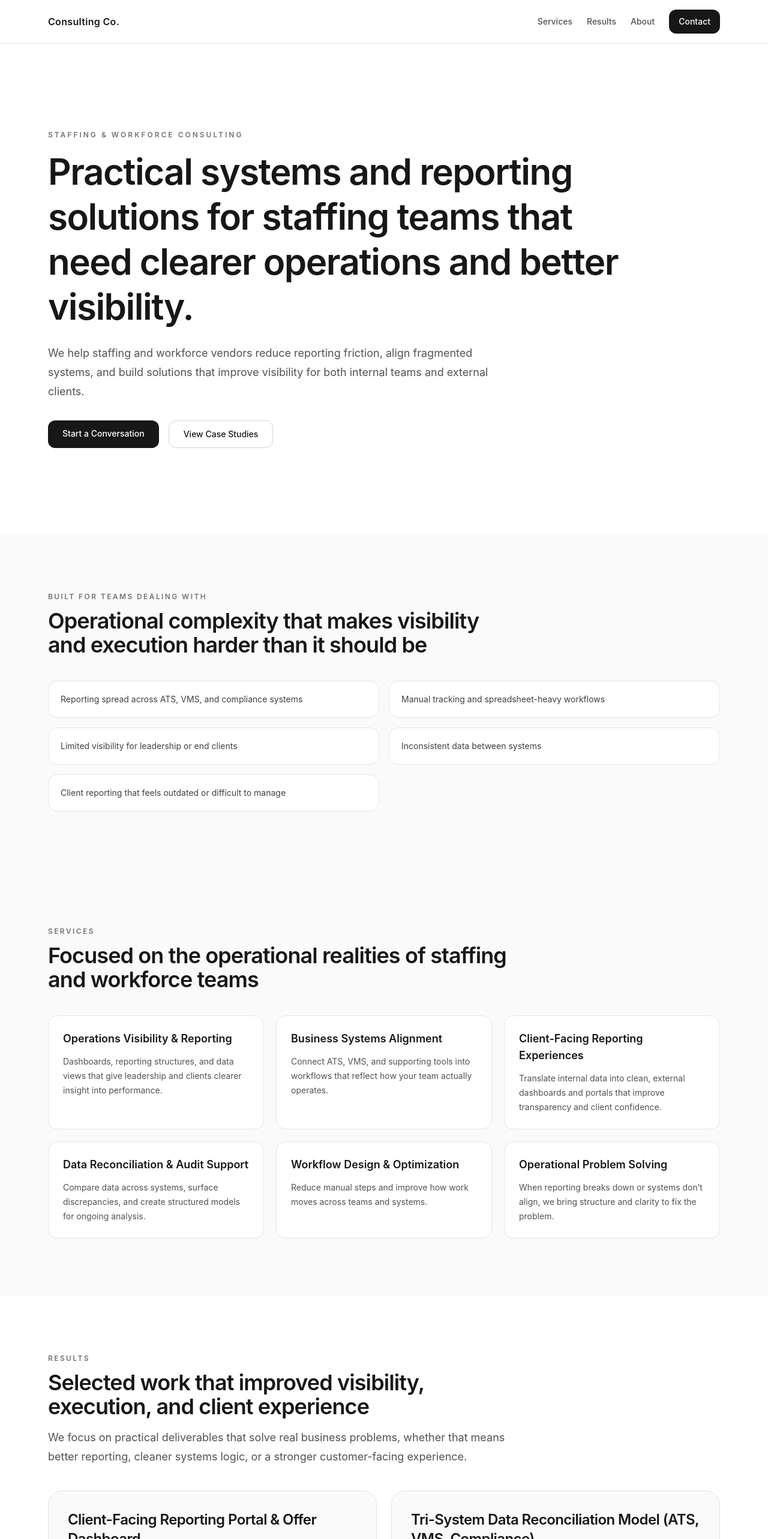
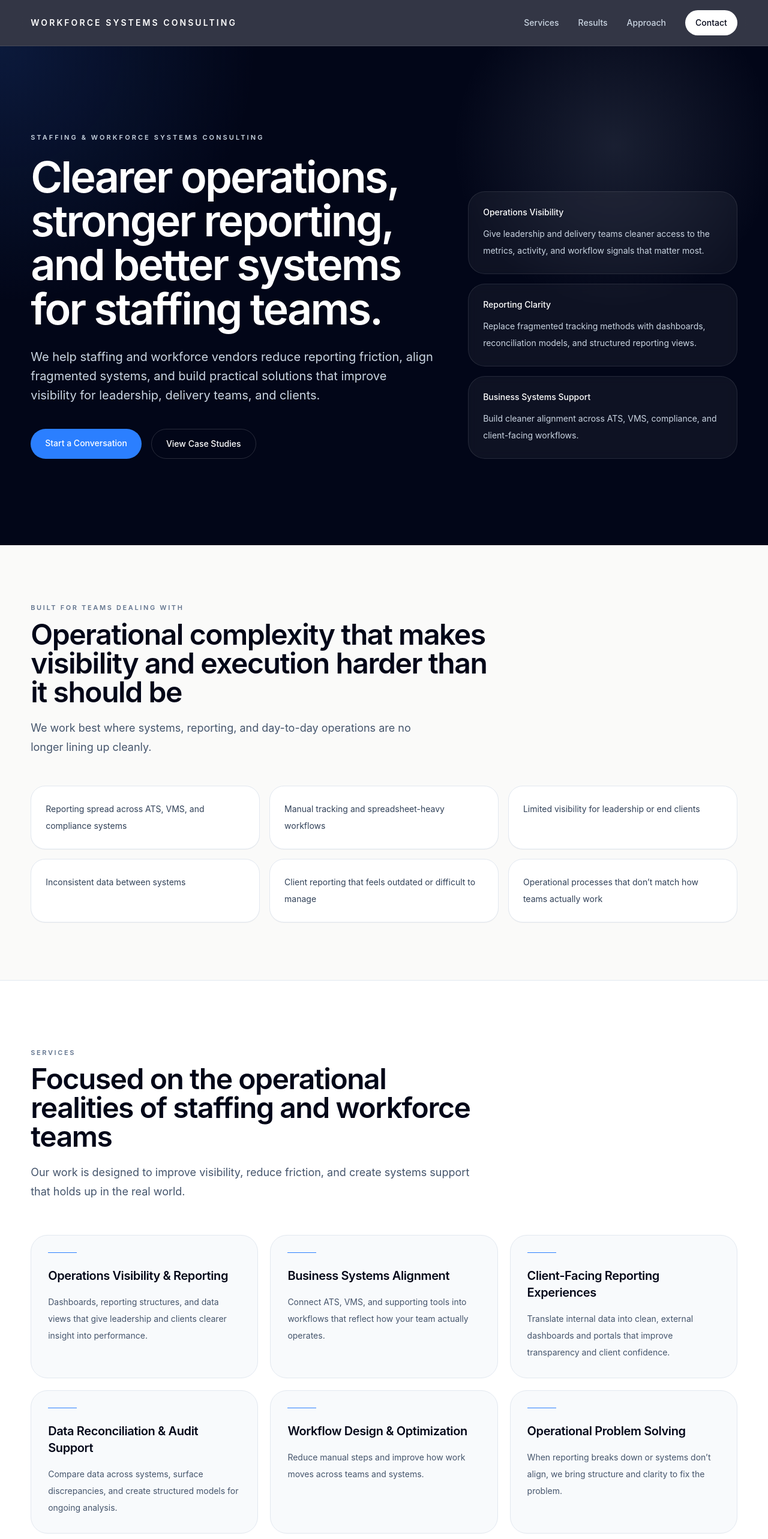
Before and after one commit to johnson7m/consulting-landing-page, a React (Vite) app: page / in a window 1280 px wide. Shown: the top 2566 px of the page at 60% size. Built offline with nearby package versions, Linux system fonts and the light colour scheme.

Commit message:
Apply premium modern startup visual upgrade

```diff
--- a/src/App.jsx
+++ b/src/App.jsx
@@ -9,7 +9,7 @@ import Footer from "./sections/Footer";
 
 function App() {
   return (
-    <div className="min-h-screen bg-neutral-50 text-neutral-900">
+    <div className="min-h-screen bg-stone-50 text-slate-950 antialiased">
       <Navbar />
       <main>
         <Hero />
--- a/src/components/Navbar.jsx
+++ b/src/components/Navbar.jsx
@@ -1,36 +1,36 @@
 function Navbar() {
   return (
-    <header className="sticky top-0 z-50 border-b border-neutral-200 bg-white/90 backdrop-blur">
-      <div className="mx-auto flex min-h-[72px] w-[min(1120px,92%)] items-center justify-between">
+    <header className="sticky top-0 z-50 border-b border-white/10 bg-slate-950/80 backdrop-blur-xl">
+      <div className="mx-auto flex min-h-[76px] w-[min(1180px,92%)] items-center justify-between">
         <a
           href="#top"
-          className="text-base font-semibold tracking-[0.02em] text-neutral-900"
+          className="text-sm font-semibold uppercase tracking-[0.22em] text-white"
         >
-          Consulting Co.
+          Workforce Systems Consulting
         </a>
 
-        <nav className="hidden items-center gap-6 md:flex">
+        <nav className="hidden items-center gap-8 md:flex">
           <a
             href="#services"
-            className="text-sm font-medium text-neutral-600 transition hover:text-neutral-900"
+            className="text-sm font-medium text-slate-300 transition hover:text-white"
           >
             Services
           </a>
           <a
             href="#results"
-            className="text-sm font-medium text-neutral-600 transition hover:text-neutral-900"
+            className="text-sm font-medium text-slate-300 transition hover:text-white"
           >
             Results
           </a>
           <a
             href="#about"
-            className="text-sm font-medium text-neutral-600 transition hover:text-neutral-900"
+            className="text-sm font-medium text-slate-300 transition hover:text-white"
           >
-            About
+            Approach
           </a>
           <a
             href="#contact"
-            className="rounded-xl bg-neutral-900 px-4 py-2.5 text-sm font-medium text-white transition hover:opacity-90"
+            className="rounded-full border border-white/15 bg-white px-4 py-2.5 text-sm font-medium text-slate-950 transition hover:bg-slate-200"
           >
             Contact
           </a>
--- a/src/sections/About.jsx
+++ b/src/sections/About.jsx
@@ -1,25 +1,29 @@
 function About() {
   return (
-    <section id="about" className="py-20 md:py-24">
-      <div className="mx-auto w-[min(1120px,92%)]">
-        <p className="mb-3 text-xs font-semibold uppercase tracking-[0.2em] text-neutral-500">
-          Approach
-        </p>
+    <section id="about" className="bg-slate-950 py-20 text-white md:py-28">
+      <div className="mx-auto grid w-[min(1180px,92%)] gap-10 lg:grid-cols-[0.9fr_1.1fr]">
+        <div>
+          <p className="mb-3 text-[11px] font-semibold uppercase tracking-[0.24em] text-slate-400">
+            Approach
+          </p>
 
-        <h2 className="max-w-3xl text-3xl font-semibold tracking-tight sm:text-4xl">
-          Built around real operational problems, not abstract transformation
-        </h2>
+          <h2 className="text-3xl font-semibold tracking-[-0.03em] sm:text-5xl">
+            Built around real operational problems, not abstract transformation
+          </h2>
+        </div>
 
-        <div className="mt-6 max-w-3xl space-y-5 text-lg leading-8 text-neutral-600">
+        <div className="space-y-6 text-lg leading-8 text-slate-300">
           <p>
-            We focus on solving problems that sit between systems, workflows,
-            and execution. That means understanding how your team actually works,
-            not just how systems are supposed to work.
+            We focus on the problems that sit between systems, workflows, and
+            execution. That means understanding how staffing teams actually work,
+            where visibility breaks down, and where manual friction starts to
+            compound.
           </p>
 
           <p>
-            The goal is simple: reduce friction, improve visibility, and create
-            solutions that make the business easier to operate.
+            The goal is simple: reduce noise, improve clarity, and build
+            solutions that make the business easier to operate for internal
+            stakeholders and external clients alike.
           </p>
         </div>
       </div>
--- a/src/sections/Contact.jsx
+++ b/src/sections/Contact.jsx
@@ -1,28 +1,35 @@
 function Contact() {
   return (
-    <section id="contact" className="py-20 md:py-24">
-      <div className="mx-auto w-[min(1120px,92%)]">
-        <div className="rounded-3xl border border-neutral-200 bg-white p-8 shadow-sm md:p-12">
-          <p className="mb-3 text-xs font-semibold uppercase tracking-[0.2em] text-neutral-500">
+    <section id="contact" className="py-20 md:py-28">
+      <div className="mx-auto w-[min(1180px,92%)]">
+        <div className="rounded-[36px] border border-slate-200 bg-white p-8 shadow-[0_20px_50px_rgba(15,23,42,0.06)] md:p-14">
+          <p className="mb-3 text-[11px] font-semibold uppercase tracking-[0.24em] text-slate-500">
             Contact
           </p>
 
-          <h2 className="max-w-3xl text-3xl font-semibold tracking-tight text-neutral-900 sm:text-4xl">
-            Let's fix what's slowing down your operations
+          <h2 className="max-w-4xl text-3xl font-semibold tracking-[-0.03em] text-slate-950 sm:text-5xl">
+            Let’s fix what’s slowing down your operations
           </h2>
 
-          <p className="mt-5 max-w-2xl text-lg leading-8 text-neutral-600">
-            Whether you need a better reporting model, a cleaner operational
-            workflow, improved system visibility, or a stronger client-facing
-            solution, we can start with a straightforward conversation.
+          <p className="mt-6 max-w-2xl text-lg leading-8 text-slate-600">
+            Whether the challenge is reporting clarity, systems alignment,
+            workflow friction, or client-facing visibility, we can start with a
+            focused conversation around the problem.
           </p>
 
-          <div className="mt-8">
+          <div className="mt-10 flex flex-wrap gap-4">
             <a
               href="mailto:your@email.com"
-              className="inline-flex rounded-xl bg-neutral-900 px-5 py-3 text-sm font-medium text-white transition hover:opacity-90"
+              className="rounded-full bg-slate-950 px-6 py-3.5 text-sm font-medium text-white transition hover:bg-slate-800"
             >
               Start the Conversation
+            </a>
+
+            <a
+              href="#results"
+              className="rounded-full border border-slate-300 px-6 py-3.5 text-sm font-medium text-slate-900 transition hover:bg-slate-100"
+            >
+              Review Case Studies
             </a>
           </div>
         </div>
--- a/src/sections/Footer.jsx
+++ b/src/sections/Footer.jsx
@@ -1,14 +1,14 @@
 function Footer() {
   return (
-    <footer className="border-t border-neutral-200 bg-white py-8">
-      <div className="mx-auto flex w-[min(1120px,92%)] flex-col gap-3 md:flex-row md:items-center md:justify-between">
-        <p className="text-sm text-neutral-500">
-          © 2026 Consulting Co. All rights reserved.
+    <footer className="border-t border-slate-200 bg-white py-8">
+      <div className="mx-auto flex w-[min(1180px,92%)] flex-col gap-3 md:flex-row md:items-center md:justify-between">
+        <p className="text-sm text-slate-500">
+          © 2026 Workforce Systems Consulting. All rights reserved.
         </p>
 
         <a
           href="#top"
-          className="text-sm font-medium text-neutral-600 transition hover:text-neutral-900"
+          className="text-sm font-medium text-slate-600 transition hover:text-slate-950"
         >
           Back to top
         </a>
--- a/src/sections/Hero.jsx
+++ b/src/sections/Hero.jsx
@@ -1,35 +1,68 @@
 function Hero() {
   return (
-    <section id="top" className="bg-white py-28 md:py-36">
-      <div className="mx-auto w-[min(1120px,92%)]">
-        <p className="mb-4 text-xs font-semibold uppercase tracking-[0.25em] text-neutral-500">
-          Staffing & Workforce Consulting
+    <section
+      id="top"
+      className="relative overflow-hidden bg-slate-950 py-28 text-white md:py-36"
+    >
+      <div className="absolute inset-0 bg-[radial-gradient(circle_at_top_left,rgba(59,130,246,0.16),transparent_28%),radial-gradient(circle_at_80%_20%,rgba(148,163,184,0.16),transparent_22%)]" />
+
+      <div className="relative mx-auto grid w-[min(1180px,92%)] gap-14 lg:grid-cols-[1.2fr_0.8fr] lg:items-end">
+        <div>
+          <p className="mb-5 text-[11px] font-semibold uppercase tracking-[0.28em] text-slate-300">
+            Staffing & Workforce Systems Consulting
           </p>
 
-        <h1 className="max-w-5xl text-4xl font-semibold leading-tight tracking-tight sm:text-5xl lg:text-6xl">
-          Practical systems and reporting solutions for staffing teams that need clearer operations and better visibility.
+          <h1 className="max-w-5xl text-4xl font-semibold leading-[1.02] tracking-[-0.04em] sm:text-5xl lg:text-7xl">
+            Clearer operations, stronger reporting, and better systems for staffing teams.
           </h1>
 
-        <p className="mt-6 max-w-3xl text-lg leading-8 text-neutral-600">
+          <p className="mt-7 max-w-2xl text-lg leading-8 text-slate-300 md:text-xl">
             We help staffing and workforce vendors reduce reporting friction,
-          align fragmented systems, and build solutions that improve visibility
-          for both internal teams and external clients.
+            align fragmented systems, and build practical solutions that improve
+            visibility for leadership, delivery teams, and clients.
           </p>
 
-        <div className="mt-8 flex flex-wrap gap-4">
+          <div className="mt-10 flex flex-wrap gap-4">
             <a
               href="#contact"
-            className="rounded-xl bg-neutral-900 px-6 py-3 text-sm font-medium text-white hover:opacity-90"
+              className="rounded-full bg-blue-500 px-6 py-3.5 text-sm font-medium text-white transition hover:bg-blue-400"
             >
               Start a Conversation
             </a>
 
             <a
               href="#results"
-            className="rounded-xl border border-neutral-300 px-6 py-3 text-sm font-medium hover:bg-neutral-100"
+              className="rounded-full border border-white/15 px-6 py-3.5 text-sm font-medium text-white transition hover:bg-white/5"
             >
               View Case Studies
             </a>
+          </div>
+        </div>
+
+        <div className="grid gap-4">
+          <div className="rounded-[28px] border border-white/10 bg-white/5 p-6 backdrop-blur-sm">
+            <p className="text-sm font-medium text-white">Operations Visibility</p>
+            <p className="mt-3 text-sm leading-7 text-slate-300">
+              Give leadership and delivery teams cleaner access to the metrics,
+              activity, and workflow signals that matter most.
+            </p>
+          </div>
+
+          <div className="rounded-[28px] border border-white/10 bg-white/5 p-6 backdrop-blur-sm">
+            <p className="text-sm font-medium text-white">Reporting Clarity</p>
+            <p className="mt-3 text-sm leading-7 text-slate-300">
+              Replace fragmented tracking methods with dashboards, reconciliation
+              models, and structured reporting views.
+            </p>
+          </div>
+
+          <div className="rounded-[28px] border border-white/10 bg-white/5 p-6 backdrop-blur-sm">
+            <p className="text-sm font-medium text-white">Business Systems Support</p>
+            <p className="mt-3 text-sm leading-7 text-slate-300">
+              Build cleaner alignment across ATS, VMS, compliance, and
+              client-facing workflows.
+            </p>
+          </div>
         </div>
       </div>
     </section>
--- a/src/sections/Problems.jsx
+++ b/src/sections/Problems.jsx
@@ -5,28 +5,34 @@ function Problems() {
     "Limited visibility for leadership or end clients",
     "Inconsistent data between systems",
     "Client reporting that feels outdated or difficult to manage",
+    "Operational processes that don’t match how teams actually work",
   ];
 
   return (
-    <section className="bg-neutral-50 py-20 md:py-24">
-      <div className="mx-auto w-[min(1120px,92%)]">
+    <section className="py-20 md:py-24">
+      <div className="mx-auto w-[min(1180px,92%)]">
         <div className="max-w-3xl">
-          <p className="mb-3 text-xs font-semibold uppercase tracking-[0.2em] text-neutral-500">
+          <p className="mb-3 text-[11px] font-semibold uppercase tracking-[0.24em] text-slate-500">
             Built for teams dealing with
           </p>
 
-          <h2 className="text-3xl font-semibold tracking-tight sm:text-4xl">
+          <h2 className="text-3xl font-semibold tracking-[-0.03em] text-slate-950 sm:text-5xl">
             Operational complexity that makes visibility and execution harder than it should be
           </h2>
+
+          <p className="mt-5 max-w-2xl text-lg leading-8 text-slate-600">
+            We work best where systems, reporting, and day-to-day operations are
+            no longer lining up cleanly.
+          </p>
         </div>
 
-        <div className="mt-10 grid gap-4 md:grid-cols-2">
+        <div className="mt-12 grid gap-4 md:grid-cols-2 xl:grid-cols-3">
           {problems.map((item) => (
             <div
               key={item}
-              className="rounded-2xl border border-neutral-200 bg-white p-5 text-sm text-neutral-700"
+              className="rounded-[24px] border border-slate-200 bg-white p-6 shadow-[0_1px_0_rgba(15,23,42,0.04)]"
             >
-              {item}
+              <p className="text-sm leading-7 text-slate-700">{item}</p>
             </div>
           ))}
         </div>
--- a/src/sections/Results.jsx
+++ b/src/sections/Results.jsx
@@ -8,7 +8,7 @@ function Results() {
         "Created daily visibility into team performance and offer activity",
         "Improved client transparency and strengthened negotiating position",
         "Replaced dated tracking methods with a scalable reporting design",
-        "Built similar internal dashboards to reduce manual reporting effort"
+        "Built similar internal dashboards to reduce manual reporting effort",
       ],
     },
     {
@@ -19,54 +19,59 @@ function Results() {
         "Improved visibility into discrepancies and system deltas",
         "Created a more robust analytical model with rollup presentation",
         "Helped support cleaner auditing and self-reporting processes",
-        "Provided leadership with clearer insight into operational variables"
+        "Provided leadership with clearer insight into operational variables",
       ],
     },
   ];
 
   return (
-    <section id="results" className="bg-white py-20 md:py-24">
-      <div className="mx-auto w-[min(1120px,92%)]">
-        <p className="mb-3 text-xs font-semibold uppercase tracking-[0.2em] text-neutral-500">
-          Results
-        </p>
+    <section id="results" className="bg-stone-50 py-20 md:py-28">
+      <div className="mx-auto w-[min(1180px,92%)]">
+        <div className="max-w-3xl">
+          <p className="mb-3 text-[11px] font-semibold uppercase tracking-[0.24em] text-slate-500">
+            Selected Results
+          </p>
 
-        <h2 className="max-w-3xl text-3xl font-semibold tracking-tight text-neutral-900 sm:text-4xl">
-          Selected work that improved visibility, execution, and client experience
-        </h2>
+          <h2 className="text-3xl font-semibold tracking-[-0.03em] text-slate-950 sm:text-5xl">
+            Work that improved visibility, execution, and client experience
+          </h2>
 
-        <p className="mt-4 max-w-3xl text-lg leading-8 text-neutral-600">
-          We focus on practical deliverables that solve real business problems,
-          whether that means better reporting, cleaner systems logic, or a stronger
-          customer-facing experience.
-        </p>
+          <p className="mt-5 text-lg leading-8 text-slate-600">
+            Practical solutions built for real operational constraints, not just
+            presentation value.
+          </p>
+        </div>
 
-        <div className="mt-10 grid gap-6 lg:grid-cols-2">
+        <div className="mt-14 grid gap-6 lg:grid-cols-2">
           {caseStudies.map((study) => (
             <article
               key={study.title}
-              className="rounded-3xl border border-neutral-200 bg-neutral-50 p-8"
+              className="rounded-[32px] border border-slate-200 bg-white p-8 shadow-[0_10px_30px_rgba(15,23,42,0.05)] md:p-10"
             >
-              <h3 className="text-2xl font-semibold tracking-tight text-neutral-900">
+              <p className="text-[11px] font-semibold uppercase tracking-[0.24em] text-blue-600">
+                Case Study
+              </p>
+
+              <h3 className="mt-4 text-2xl font-semibold tracking-[-0.03em] text-slate-950 md:text-3xl">
                 {study.title}
               </h3>
 
-              <p className="mt-4 text-base leading-7 text-neutral-600">
+              <p className="mt-5 text-base leading-7 text-slate-600">
                 {study.summary}
               </p>
 
-              <div className="mt-6">
-                <p className="text-sm font-semibold uppercase tracking-[0.18em] text-neutral-500">
+              <div className="mt-8">
+                <p className="text-[11px] font-semibold uppercase tracking-[0.24em] text-slate-500">
                   Outcomes
                 </p>
 
-                <ul className="mt-4 space-y-3">
+                <ul className="mt-4 space-y-4">
                   {study.outcome.map((item) => (
                     <li
                       key={item}
-                      className="flex gap-3 text-sm leading-6 text-neutral-700"
+                      className="flex items-start gap-3 text-sm leading-7 text-slate-700"
                     >
-                      <span className="mt-2 h-2 w-2 rounded-full bg-neutral-900" />
+                      <span className="mt-2.5 h-2 w-2 shrink-0 rounded-full bg-blue-500" />
                       <span>{item}</span>
                     </li>
                   ))}
--- a/src/sections/Services.jsx
+++ b/src/sections/Services.jsx
@@ -33,24 +33,37 @@ function Services() {
   ];
 
   return (
-    <section id="services" className="py-20 md:py-24">
-      <div className="mx-auto w-[min(1120px,92%)]">
-        <p className="mb-3 text-xs font-semibold uppercase tracking-[0.2em] text-neutral-500">
-          Services
-        </p>
+    <section
+      id="services"
+      className="border-y border-slate-200 bg-white py-20 md:py-28"
+    >
+      <div className="mx-auto w-[min(1180px,92%)]">
+        <div className="max-w-3xl">
+          <p className="mb-3 text-[11px] font-semibold uppercase tracking-[0.24em] text-slate-500">
+            Services
+          </p>
 
-        <h2 className="max-w-3xl text-3xl font-semibold tracking-tight sm:text-4xl">
-          Focused on the operational realities of staffing and workforce teams
-        </h2>
+          <h2 className="text-3xl font-semibold tracking-[-0.03em] text-slate-950 sm:text-5xl">
+            Focused on the operational realities of staffing and workforce teams
+          </h2>
 
-        <div className="mt-10 grid gap-5 md:grid-cols-2 xl:grid-cols-3">
+          <p className="mt-5 text-lg leading-8 text-slate-600">
+            Our work is designed to improve visibility, reduce friction, and
+            create systems support that holds up in the real world.
+          </p>
+        </div>
+
+        <div className="mt-14 grid gap-5 md:grid-cols-2 xl:grid-cols-3">
           {services.map((service) => (
             <article
               key={service.title}
-              className="rounded-2xl border border-neutral-200 bg-white p-6"
+              className="group rounded-[28px] border border-slate-200 bg-slate-50 p-7 transition hover:-translate-y-1 hover:bg-white hover:shadow-[0_20px_50px_rgba(15,23,42,0.08)]"
             >
-              <h3 className="text-lg font-semibold">{service.title}</h3>
-              <p className="mt-3 text-sm leading-6 text-neutral-600">
+              <div className="mb-6 h-px w-12 bg-blue-500" />
+              <h3 className="text-xl font-semibold tracking-[-0.02em] text-slate-950">
+                {service.title}
+              </h3>
+              <p className="mt-4 text-sm leading-7 text-slate-600">
                 {service.description}
               </p>
             </article>
```
Lines whose indentation alone changed are shown as unchanged.
